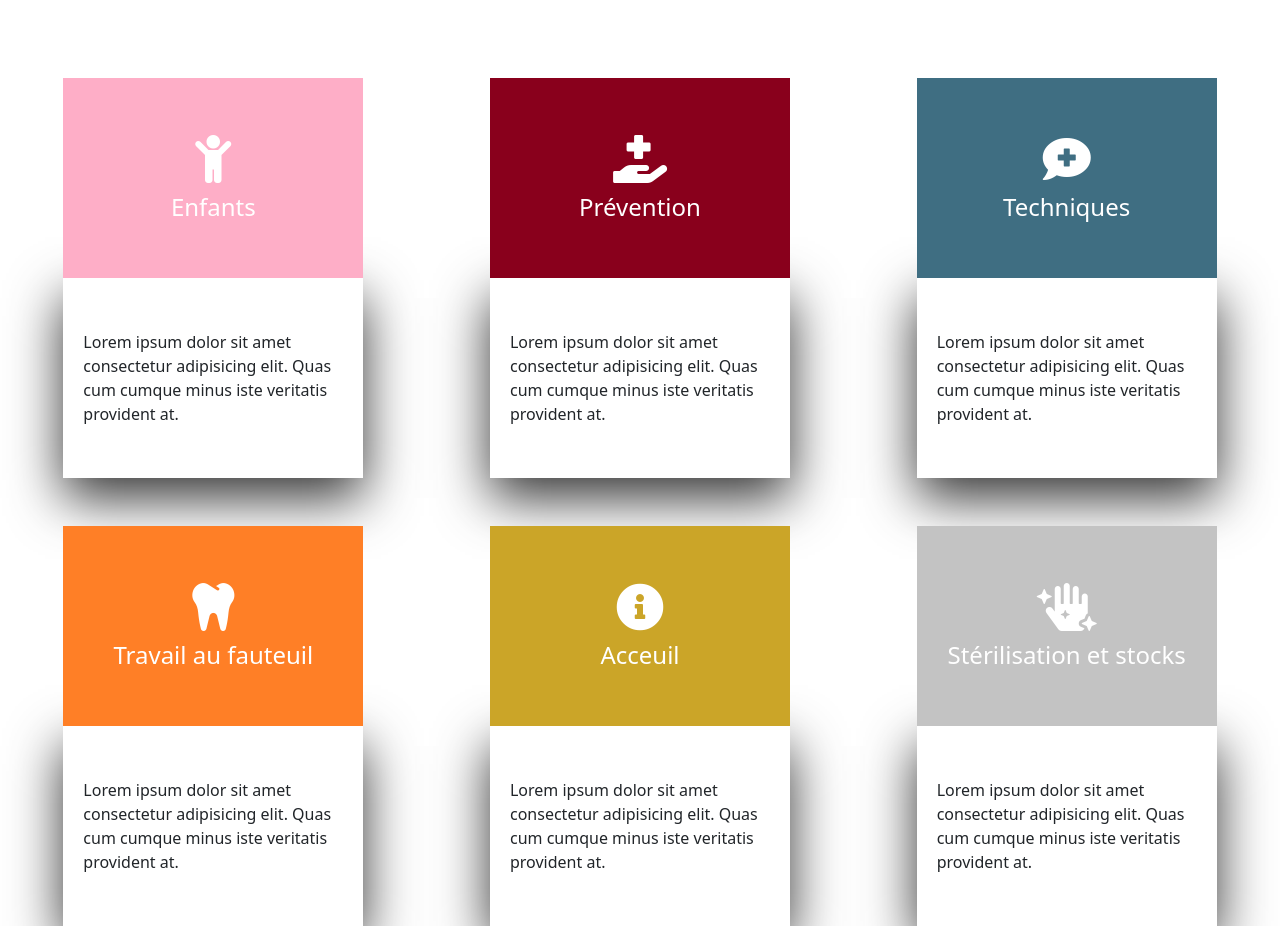
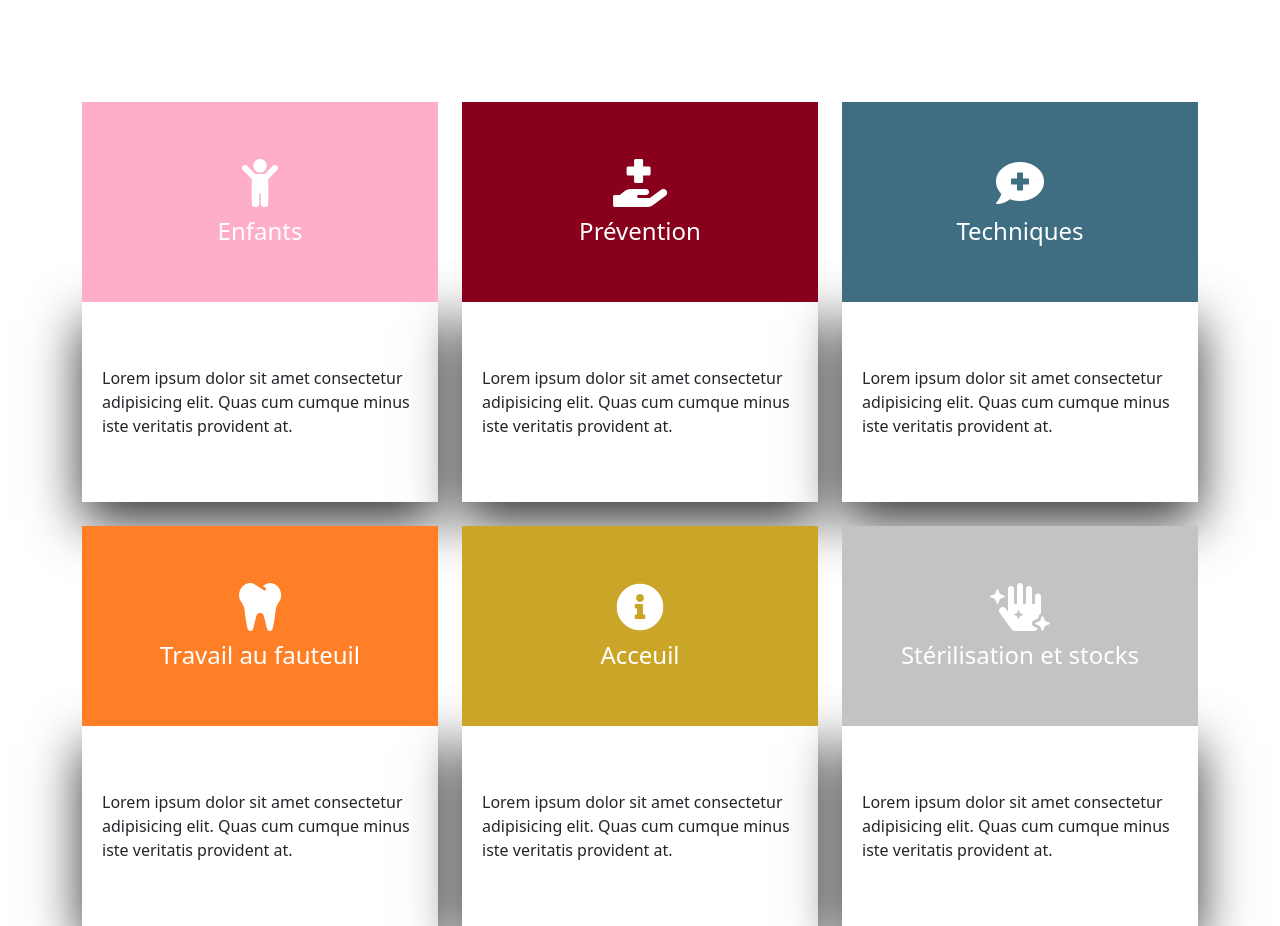
Before and after one commit to BenBBO/bab-assitante-dentaire, a Vue app: page /#/ in a window 1280 px wide. Shown: the part 802-1728 px from the top of the page. Built offline with nearby package versions, Linux system fonts and the light colour scheme.

Commit message:
Gestion des prestations

```diff
--- a/src/components/Header.vue
+++ b/src/components/Header.vue
@@ -25,6 +25,9 @@
           </li>
           <li class="nav-item">
             <a href="#about" class="nav-link">A propos</a>
+          </li>
+           <li class="nav-item">
+            <a href="#contact" class="nav-link">Contact</a>
           </li>
         </ul>
       </div>
--- a/src/components/Prestation.vue
+++ b/src/components/Prestation.vue
@@ -1,39 +1,44 @@
 <template>
-  <div id="prestation">
-    <div class="d-flex justify-content-around">
+  <div id="prestation" class="container">
+    <div class="row">
       <PrestationCard
+        class="col-lg-4 col-md-6 mt-4"
         title="Enfants"
         iconName="child"
         color="#FEAEC7"
         description="Lorem ipsum dolor sit amet consectetur adipisicing elit. Quas cum cumque minus iste veritatis provident at."
       />
       <PrestationCard
+        class="col-lg-4 col-md-6 mt-4"
         title="Prévention"
         color="#89001C"
         iconName="hand-holding-medical"
         description="Lorem ipsum dolor sit amet consectetur adipisicing elit. Quas cum cumque minus iste veritatis provident at."
       />
       <PrestationCard
+        class="col-lg-4 col-md-6 mt-4"
         title="Techniques"
         color="#3F6E82"
         iconName="comment-medical"
         description="Lorem ipsum dolor sit amet consectetur adipisicing elit. Quas cum cumque minus iste veritatis provident at."
       />
-    </div>
-    <div class="d-flex justify-content-around mt-5">
+
       <PrestationCard
+        class="col-lg-4 col-md-6 mt-4"
         title="Travail au fauteuil"
         color="#FF7F26"
         iconName="tooth"
         description="Lorem ipsum dolor sit amet consectetur adipisicing elit. Quas cum cumque minus iste veritatis provident at."
       />
       <PrestationCard
+        class="col-lg-4 col-md-6 mt-4"
         title="Acceuil"
         color="#CBA528"
         iconName="info-circle"
         description="Lorem ipsum dolor sit amet consectetur adipisicing elit. Quas cum cumque minus iste veritatis provident at."
       />
       <PrestationCard
+        class="col-lg-4 col-md-6 mt-4"
         title="Stérilisation et stocks"
         color="#C3C3C3"
         iconName="hand-sparkles"
--- a/src/components/PrestationCard.vue
+++ b/src/components/PrestationCard.vue
@@ -39,10 +39,8 @@ export default {
 <style lang="scss" scoped>
 .prestation-card {
   position: relative;
-  cursor: pointer;
 
   .face {
-    width: 300px;
     height: 200px;
     transition: 0.5s;
 
```
